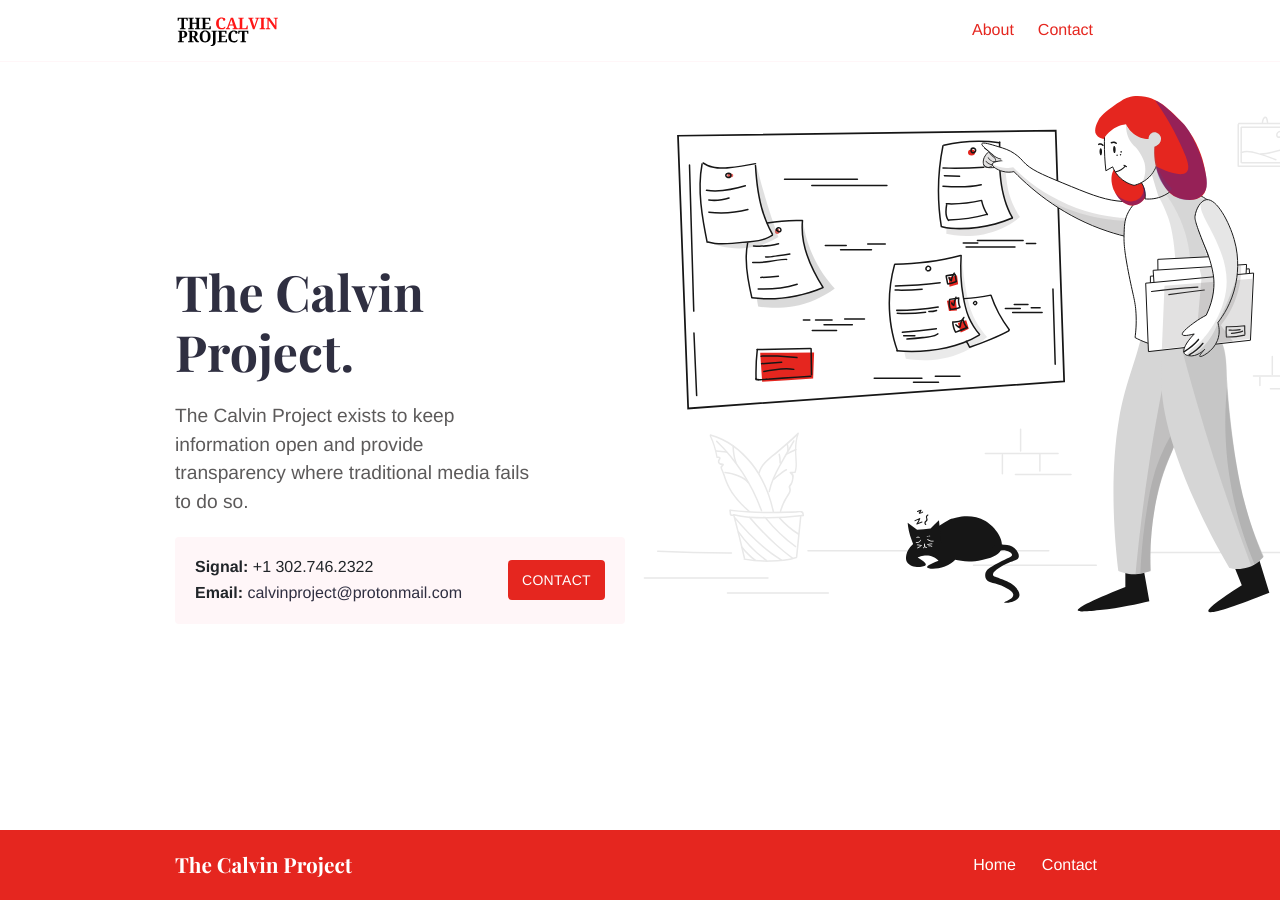
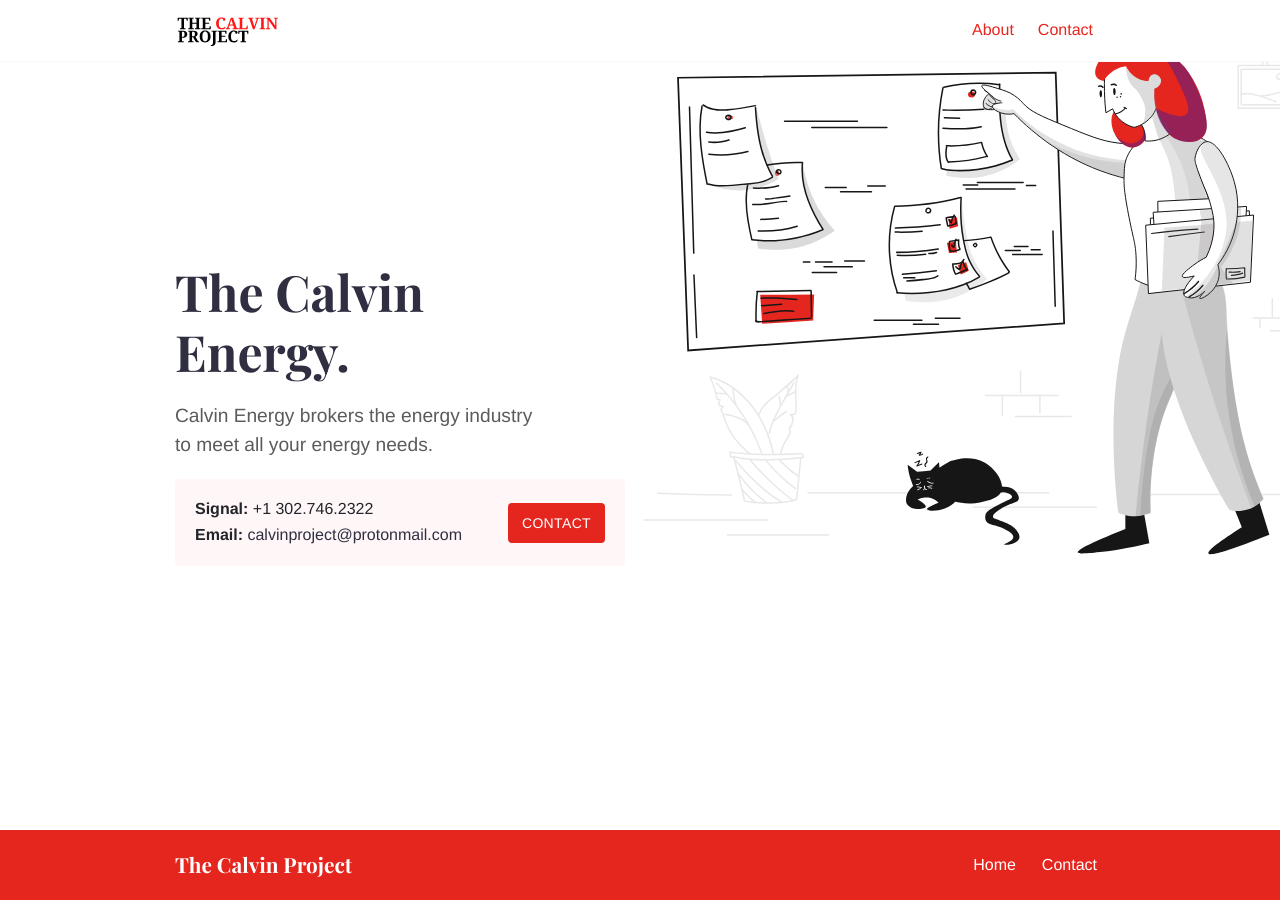
Before and after one commit to davemane/calvinenergy, a Jekyll site: the page built from index.md, in a window 1280 px wide. Built offline with Jekyll 4.4.1, drawn with Linux system fonts in a browser that asks for light colours.

Commit message:
Update index.md

```diff
--- a/index.md
+++ b/index.md
@@ -1,5 +1,5 @@
 ---
-title: The Calvin Project
+title: Calvin Energy
 layout: home
 description: The truth will set you free
 intro_image: "images/illustrations/pointing.svg"
@@ -7,6 +7,6 @@ intro_image_absolute: true
 intro_image_hide_on_mobile: false
 ---
 
-# The Calvin Project.
+# The Calvin Energy.
 
-The Calvin Project exists to keep information open and provide transparency where traditional media fails to do so.
+Calvin Energy brokers the energy industry to meet all your energy needs.
```
